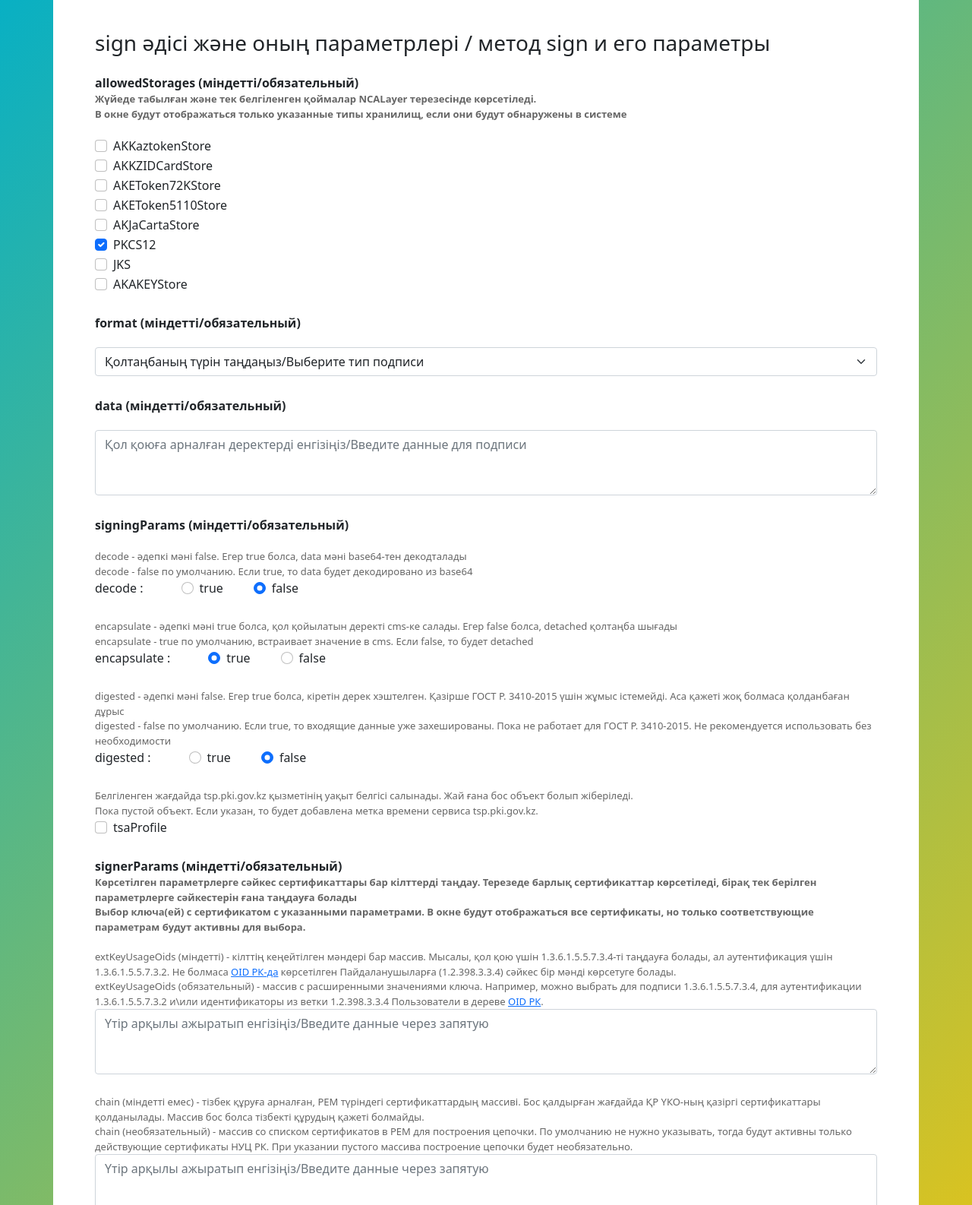
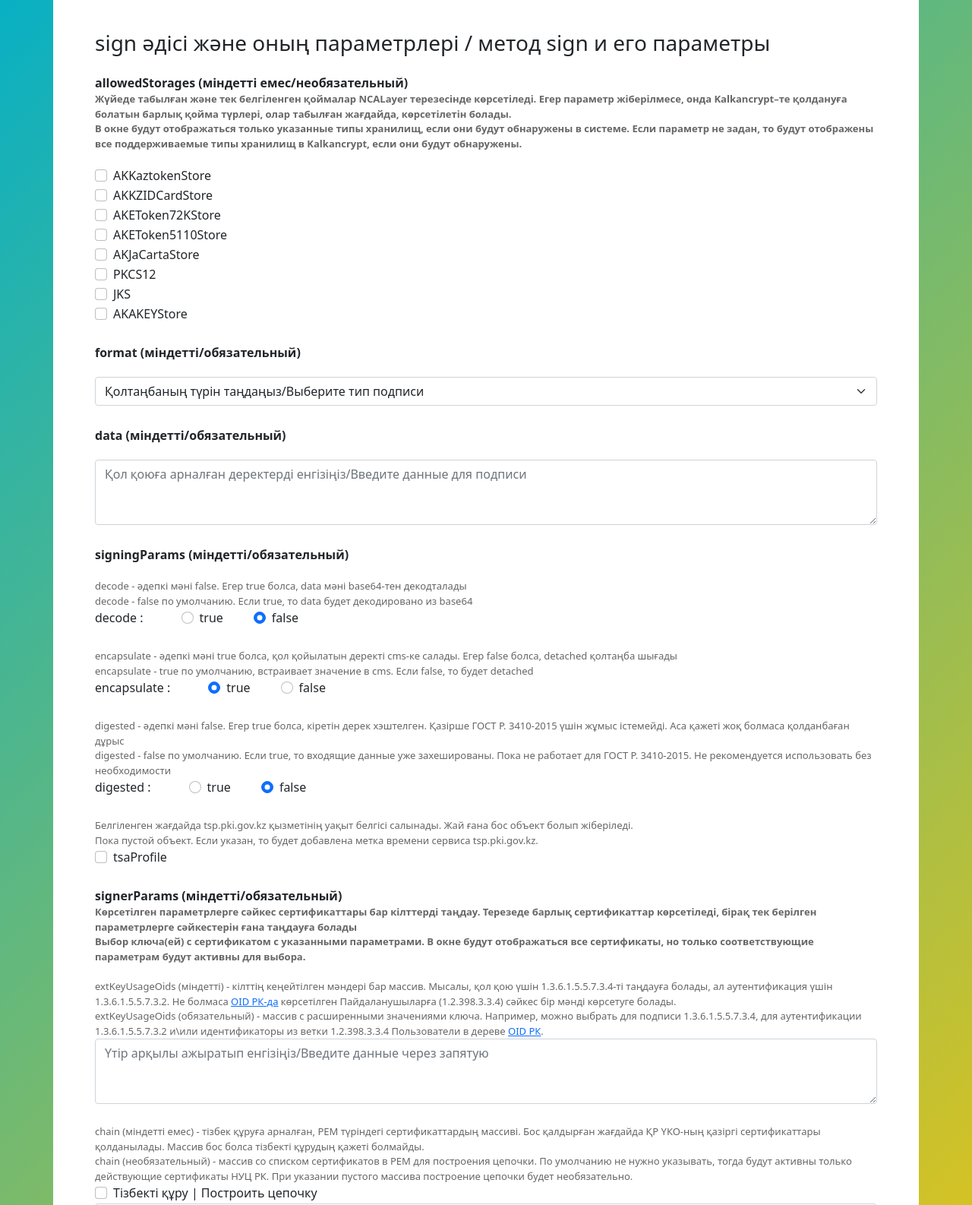
Before and after one commit to pkigovkz/NCALayerJSExample, a plain HTML site: page index.html in a window 1280 px wide. Shown: the part 114-1700 px from the top of the page at 76% size. Drawn offline with Linux system fonts and the light colour scheme.

Commit message:
fix: allowedStorages is optional. Fix build chain

```diff
--- a/index.html
+++ b/index.html
@@ -19,11 +19,12 @@
             <h3 class="pb-3">sign әдісі және оның параметрлері / метод sign и его параметры</h3>
 
             <div class="param-title">
-                <div>allowedStorages (міндетті/обязательный)</div>
+                <div>allowedStorages (міндетті емес/необязательный)</div>
                 <div class="description">Жүйеде табылған және тек белгіленген қоймалар NCALayer терезесінде көрсетіледі.
+                    Егер параметр жіберілмесе, онда Kalkancrypt–те қолдануға болатын барлық қойма түрлері, олар табылған жағдайда, көрсетілетін болады.
                 </div>
                 <div class="description">В окне будут отображаться только указанные типы хранилищ, если они будут
-                    обнаружены в системе</div>
+                    обнаружены в системе. Если параметр не задан, то будут отображены все поддерживаемые типы хранилищ в Kalkancrypt, если они будут обнаружены.</div>
             </div>
             <div class="wrap-input">
                 <div class="form-check">
@@ -62,7 +63,7 @@
                     </label>
                 </div>
                 <div class="form-check">
-                    <input class="form-check-input" name="storage-check" type="checkbox" value="PKCS12" id="PKCS12" checked>
+                    <input class="form-check-input" name="storage-check" type="checkbox" value="PKCS12" id="PKCS12">
                     <label class="form-check-label" for="PKCS12">
                         PKCS12
                     </label>
@@ -224,6 +225,13 @@
                     не нужно указывать, тогда будут активны только действующие сертификаты НУЦ РК. При указании пустого
                     массива построение цепочки будет необязательно.
                 </div>
+                <div class="form-check">
+                    <input class="form-check-input" name="build-chain" type="checkbox" value="buildChain"
+                        id="buildChain">
+                    <label class="form-check-label" for="buildChain">
+                        Тізбекті құру | Построить цепочку
+                    </label>
+                </div>
                 <textarea class="form-control" id="caCerts" rows="3"
                     placeholder="Үтір арқылы ажыратып енгізіңіз/Введите данные через запятую"></textarea>
             </div>
--- a/js/ncalayer.js
+++ b/js/ncalayer.js
@@ -62,6 +62,11 @@ async function request() {
 
     var caCertsString = document.getElementById("caCerts").value;
     var caCerts = caCertsString ? caCertsString.split(",") : null;
+    if (document.getElementById("buildChain").checked) {
+        caCert = caCertsString ? caCertsString.split(",") : null;
+    } else {
+        caCerts = [];
+    }
 
     var localeRadio = $('input[name=locale]:checked').val();
 
@@ -85,6 +90,10 @@ async function request() {
             },
             "locale": localeRadio
         }
+    }
+
+    if (selectedStorages.length == 0) {
+        delete signInfo.args.allowedStorages;
     }
 
     return connect().then((webSocket) => {
```
